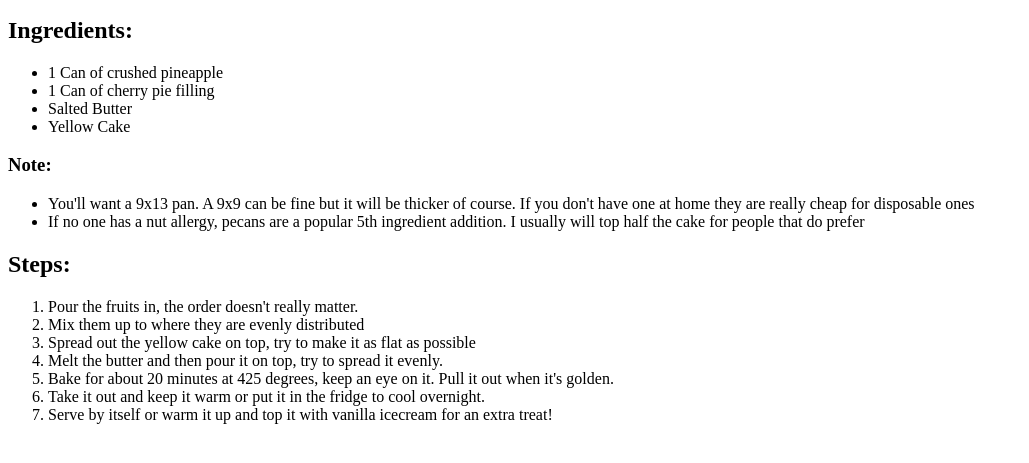
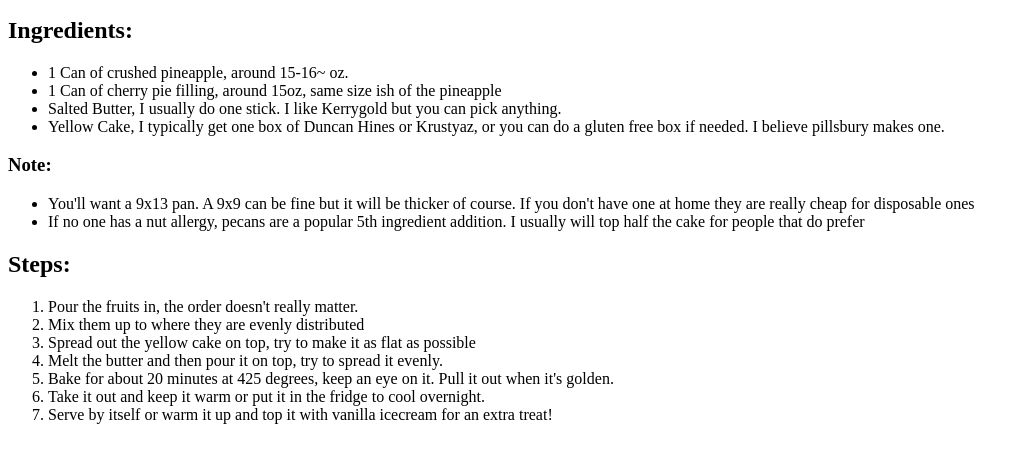
Before and after one commit to HerndonC/odin-recipes, a plain HTML site: page recipes/simple-dump-cake.html in a window 1280 px wide. Shown: the part 127-590 px from the top of the page, without its empty margins (0-1029 px from the left). Drawn offline with Linux system fonts and the light colour scheme.

```diff
--- a/recipes/simple-dump-cake.html
+++ b/recipes/simple-dump-cake.html
@@ -3,7 +3,7 @@
 <head>
     <meta charset="UTF-8">
     <meta name="viewport" content="width=device-width, initial-scale=1.0">
-    <title>Document</title>
+    <title>Simple Dump Cake</title>
 </head>
 <body>
     <a href="../index.html">Home</a>
@@ -11,10 +11,10 @@
     <p>This is a very simple recipe with a minimum of 4 basic ingredients. You can add some more if you want, but it's a hit at potlucks even with just the 4.</p>
     <h2>Ingredients:</h2>
     <ul>
-        <li>1 Can of crushed pineapple</li>
-        <li>1 Can of cherry pie filling</li>
-        <li>Salted Butter</li>
-        <li>Yellow Cake</li>
+        <li>1 Can of crushed pineapple, around 15-16~ oz.</li>
+        <li>1 Can of cherry pie filling, around 15oz, same size ish of the pineapple</li>
+        <li>Salted Butter, I usually do one stick. I like Kerrygold but you can pick anything.</li>
+        <li>Yellow Cake, I typically get one box of Duncan Hines or Krustyaz, or you can do a gluten free box if needed. I believe pillsbury makes one.</li>
     </ul>
     <h3>Note:</h3>
     <ul>
```
Also changed, not shown: index.html (+2 -0 lines).
